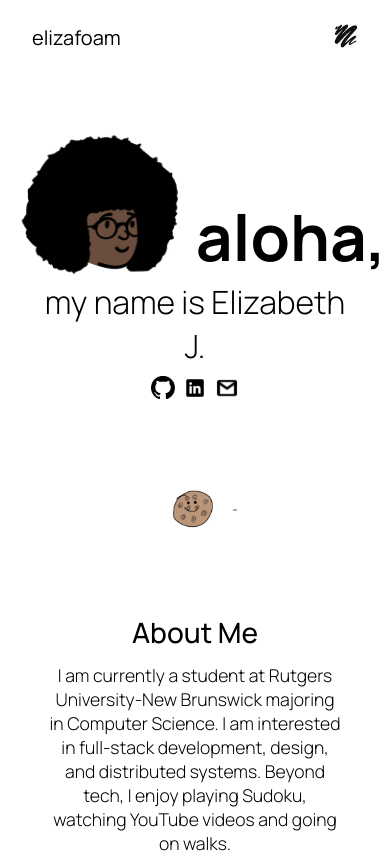
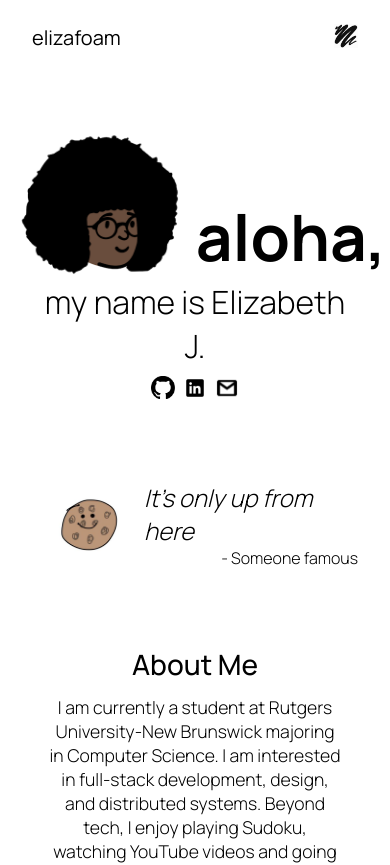
Before and after one commit to elizafoam/portfolio, a React (Vite) app: page / in a window 390 px wide. Shown: the top 865 px of the page. Built offline with nearby package versions, Linux system fonts and the light colour scheme; no server answers.

Commit message:
remove randomly generated quote and adjust style

```diff
--- a/src/App.css
+++ b/src/App.css
@@ -29,21 +29,21 @@
 .quote-section {
   display: flex;
   flex: 1;
+  align-items: center;
   justify-content: center;
-  align-items: center;
-  padding: 0;
 }
 
 .quote {
   max-width: 40ch;
   font-style: italic;
   font-weight: 300;
-  font-size: 1.8rem;
+  font-size: 2.5rem;
 }
 
 #author {
-  font-size: 1.7rem;
+  font-size: 1.75rem;
   font-weight: 300;
+  text-align: right;
 }
 
 .cookie {
@@ -133,15 +133,15 @@
   }
 
   .cookie {
-    width: 5rem;
+    width:7rem;
   }
 
   .quote {
-    font-size: 0.8rem;
+    font-size: 1.5rem;
   }
 
   #author {
-    font-size: 0.8rem;
+    font-size: 1rem;
   }
 }
 
--- a/src/App.jsx
+++ b/src/App.jsx
@@ -6,22 +6,6 @@ import Experience from './components/Experience/Experience';
 import './App.css';
 
 const App = () => {
-  const [quote, setQuote] = useState([]);
-
-  useEffect(() => {
-    const getRandomQuote = async () => {
-      try {
-        const res = await fetch("https://api.api-ninjas.com/v1/quotes?X-Api-Key=YZHdSYESRcP2p7ykTbDqFw==ckIzmUUwI89ujyIW&category=inspirational");
-        const data = await res.json();
-        setQuote(data[0])
-        console.log(data)
-      } catch (error) {
-        console.log(error)
-      }
-    }
-    getRandomQuote();
-  }, []);
-
 
   return (
     <div className="App">
@@ -42,8 +26,8 @@ const App = () => {
       <div className='quote-section'>
         <img className='cookie' src="/cookie.jpg" alt="cookie image" />
         <div>
-            <div className='quote'>{quote["quote"]}</div>
-          <div id='author' className='manrope-body'>- {quote["author"]}</div>
+            <div className='quote'>It's only up from here</div>
+          <div id='author' className='manrope-body'>- Someone famous</div>
         </div>
       </div>
 
```
